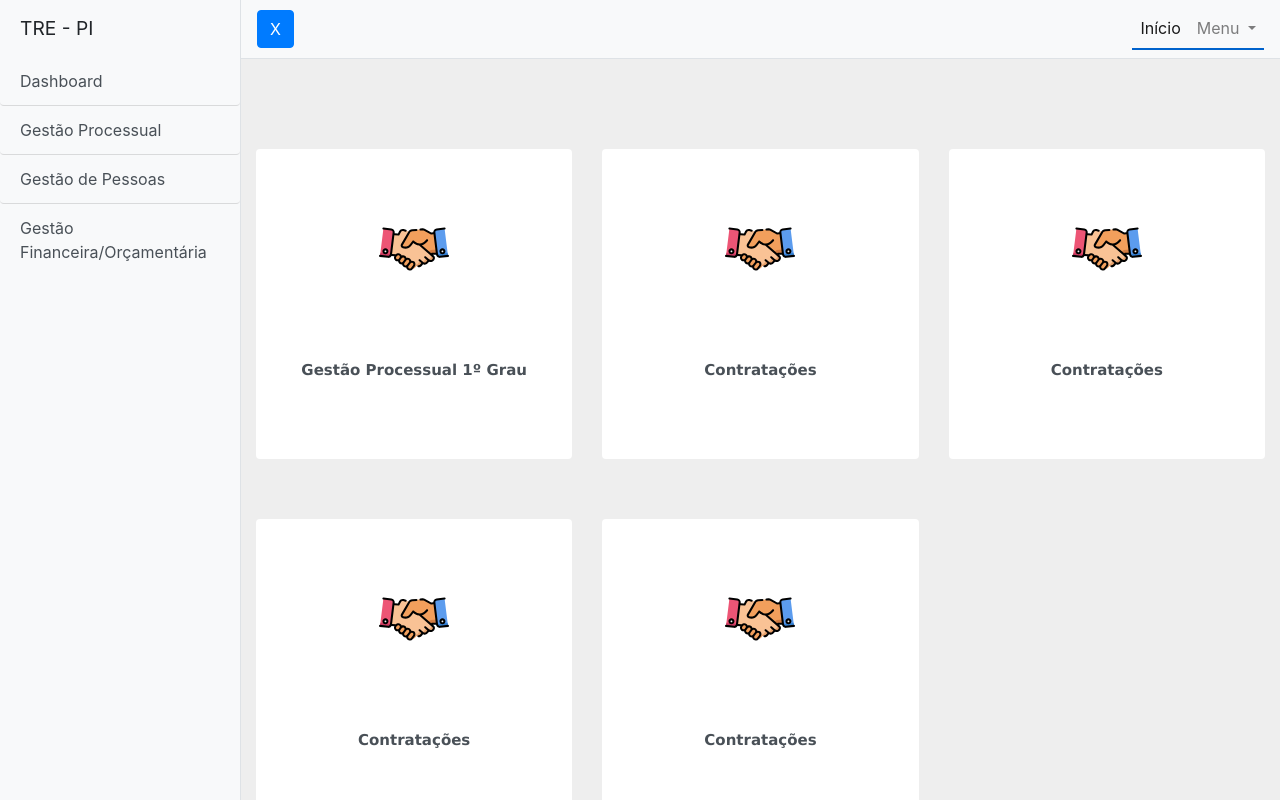
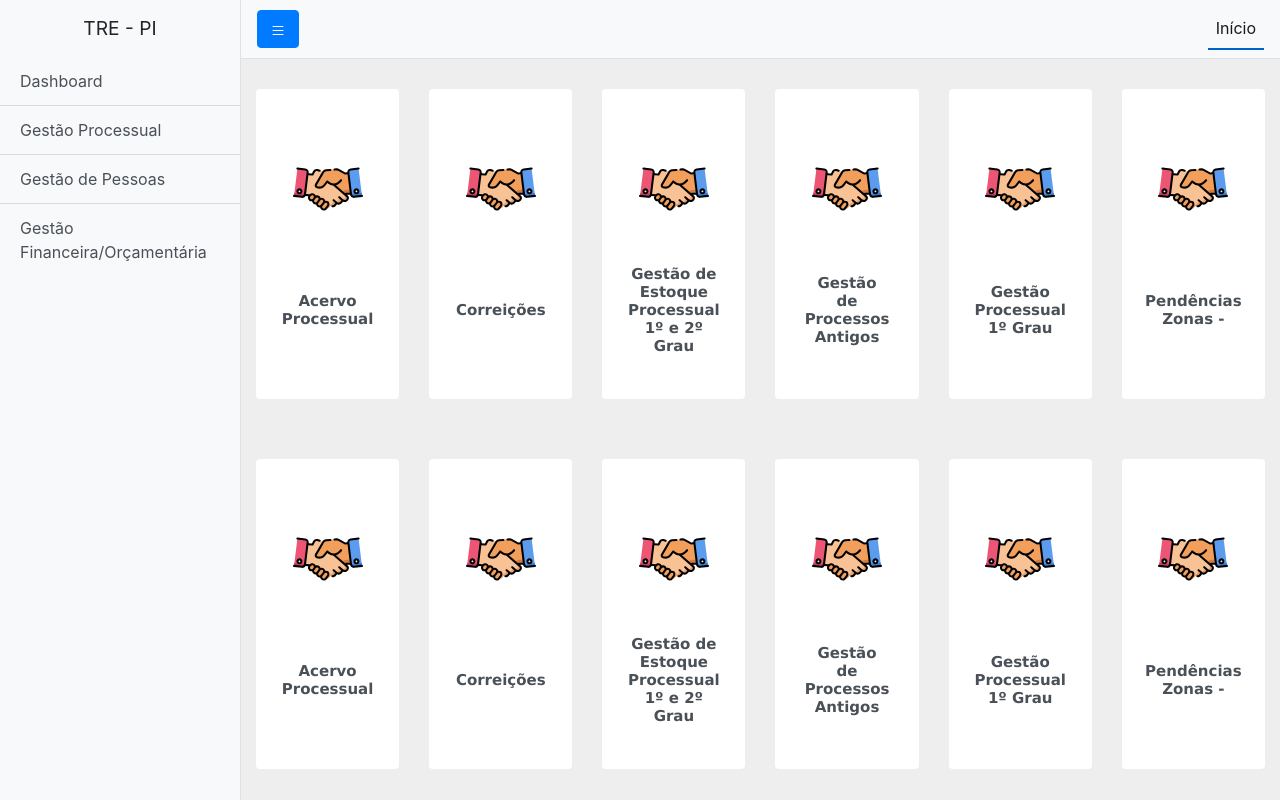
Before and after one commit to VictorCampelo/TRE-Panels-Link, a website: page index.html in a window 1280 px wide. Drawn offline with nearby package versions, Linux system fonts and the light colour scheme.

Commit message:
feat:Add toggle sidebar, columns grid, remove unless links

```diff
--- a/css/card.css
+++ b/css/card.css
@@ -12,7 +12,7 @@
             flex-direction: column;
             align-items: center;
             justify-content: center;
-            min-width: 150px;
+            min-width: 50px;
             /*width: 150px;*/
             height: auto;
             border-radius: 4px;
@@ -24,7 +24,7 @@
             color:#495057;
 
             background:#FFF;
-            padding:60px 10px;
+            padding:60px 30px;
             margin:30px 0px;
         }
 
--- a/css/simple-sidebar.css
+++ b/css/simple-sidebar.css
@@ -20,7 +20,7 @@ color: #0062cc;
 border-bottom:2px solid #0062cc;
 }
 .box{
-  padding:60px 0px;
+
 }
 
 .box-part{
@@ -62,11 +62,13 @@ html, body, .main, .main iframe {
   -moz-transition: margin .25s ease-out;
   -o-transition: margin .25s ease-out;
   transition: margin .25s ease-out;
+  height: 5000px;
 }
 
 #sidebar-wrapper .sidebar-heading {
   padding: 0.875rem 1.25rem;
   font-size: 1.2rem;
+  TEXT-ALIGN: center;
 }
 
 #sidebar-wrapper .list-group {
--- a/index.html
+++ b/index.html
@@ -24,14 +24,14 @@
 
     <!-- Sidebar -->
     <div class="bg-light border-right" id="sidebar-wrapper">
-      <div class="sidebar-heading">TRE - PI</div>
+      <div class="sidebar-heading">TRE - PI </div>
       <div class="list-group list-group-flush">
-        <a href="#" class="btn list-group-item list-group-item-action bg-light " data-cad="todos">Dashboard</a>
-        <a href="#" class="btn list-group-item list-group-item-action bg-light " data-cad="gestaoProcessual">Gestão
+        <a href="#" class="btn1 list-group-item list-group-item-action bg-light " data-cad="todos">Dashboard</a>
+        <a href="#" class="btn1 list-group-item list-group-item-action bg-light " data-cad="gestaoProcessual">Gestão
           Processual</a>
-        <a href="#" class="btn list-group-item list-group-item-action bg-light " data-cad="gestaoPessoas">Gestão de
+        <a href="#" class="btn1 list-group-item list-group-item-action bg-light " data-cad="gestaoPessoas">Gestão de
           Pessoas</a>
-        <a href="#" class="btn list-group-item list-group-item-action bg-light " data-cad="gestaoFinanceira">Gestão
+        <a href="#" class="btn1 list-group-item list-group-item-action bg-light " data-cad="gestaoFinanceira">Gestão
           Financeira/Orçamentária</a>
       </div>
     </div>
@@ -41,9 +41,12 @@
     <div id="page-content-wrapper">
 
       <nav class="navbar navbar-expand-lg navbar-light bg-light border-bottom">
-        <button class="btn btn-primary" id="menu-toggle">X</button>
-
-        <button class="navbar-toggler" type="button" data-toggle="collapse" data-target="#navbarSupportedContent"
+        <button class="btn btn-primary" id="menu-toggle">
+          <svg xmlns="http://www.w3.org/2000/svg" width="16" height="16" fill="currentColor" class="bi bi-list" viewBox="0 0 16 16">
+            <path fill-rule="evenodd" d="M2.5 11.5A.5.5 0 0 1 3 11h10a.5.5 0 0 1 0 1H3a.5.5 0 0 1-.5-.5zm0-4A.5.5 0 0 1 3 7h10a.5.5 0 0 1 0 1H3a.5.5 0 0 1-.5-.5zm0-4A.5.5 0 0 1 3 3h10a.5.5 0 0 1 0 1H3a.5.5 0 0 1-.5-.5z"/>
+          </svg>
+        </button>
+       <button class="navbar-toggler" type="button" data-toggle="collapse" data-target="#navbarSupportedContent"
           aria-controls="navbarSupportedContent" aria-expanded="false" aria-label="Toggle navigation">
           <span class="navbar-toggler-icon"></span>
         </button>
@@ -55,19 +58,19 @@
             </li>
             <!-- <li class="nav-item">
               <a class="nav-link" href="#">Link</a>
-            </li> -->
+            </li>
             <li class="nav-item dropdown">
               <a class="nav-link dropdown-toggle" href="#" id="navbarDropdown" role="button" data-toggle="dropdown"
                 aria-haspopup="true" aria-expanded="false">
                 Menu
               </a>
               <div class="dropdown-menu dropdown-menu-right" aria-labelledby="navbarDropdown">
-                <!-- <a class="dropdown-item" href="#">Action</a>
+               <a class="dropdown-item" href="#">Action</a>
                 <a class="dropdown-item" href="#">Another action</a>
-                <div class="dropdown-divider"></div> -->
+                <div class="dropdown-divider"></div>
                 <a class="dropdown-item" href="#">Sair</a>
               </div>
-            </li>
+            </li> -->
           </ul>
         </div>
       </nav>
@@ -75,86 +78,166 @@
       <div class="box">
         <div class="container">
           <div class="gestaos row">
-              <div class="tag gestaoProcessual col-lg-4 col-md-4 col-sm-4 col-xs-12 ">
+            <div class="tag gestaoProcessual col-lg-2 col-md-2 col-sm-2 col-xs-12 ">
 
-                <a href="gestaoprocessual.html">
-                  <div class="card__box">
-                    <div class="card__icon"><img src="./assets/icons/contratacoes.svg"></div>
-                    <div class="icon__text">
-                      <span class="icon__header"><strong>Gestão Processual 1º Grau</strong></span>
-
-                    </div>
-                  </div>
-                </a>
-
-
-              </div>
-
-              <div class="tag gestao gestaoPessoas col-lg-4 col-md-4 col-sm-4 col-xs-12">
-
-
+              <a href="acervoprocessual.html">
                 <div class="card__box">
                   <div class="card__icon"><img src="./assets/icons/contratacoes.svg"></div>
                   <div class="icon__text">
-                    <span class="icon__header"><strong>Contratações </strong></span>
+                    <span class="icon__header"><strong>Acervo Processual</strong></span>
+                  </div>
+                </div>
+              </a>
+            </div>
+
+            <div class="tag gestao gestaoPessoas col-lg-2 col-md-2 col-sm-2 col-xs-12">
+
+              <a href="gestaocorreicao.html">
+                <div class="card__box">
+                  <div class="card__icon"><img src="./assets/icons/contratacoes.svg"></div>
+                  <div class="icon__text">
+                    <span class="icon__header"><strong>Correições</strong></span>
+                  </div>
+                </div>
+              </a>
+            </div>
+
+            <div class="tag gestaoProcessual col-lg-2 col-md-2 col-sm-2 col-xs-12">
+
+              <a href="gestaoprocessualprimeiroesegundo.html">
+                <div class="card__box" onclick="link('index.html?BI=contratacoes')">
+                  <div class="card__icon"><img src="./assets/icons/contratacoes.svg"></div>
+                  <div class="icon__text">
+                    <span class="icon__header"><strong>Gestão de Estoque Processual 1º e 2º Grau</strong></span>
+                  </div>
+                </div>
+              </a>
+            </div>
+
+            <div class="tag gestaoFinanceira col-lg-2 col-md-2 col-sm-2 col-xs-12">
+
+              <a href="gestaoprocessosantigos.html">
+                <div class="card__box" onclick="link('index.html?BI=contratacoes')">
+                  <div class="card__icon"><img src="./assets/icons/contratacoes.svg"></div>
+                  <div class="icon__text">
+                    <span class="icon__header"><strong>Gestão de Processos Antigos</strong></span>
+                  </div>
+                </div>
+              </a>
+            </div>
+
+            <div class="tag gestaoFinanceira col-lg-2 col-md-2 col-sm-2 col-xs-12">
+
+              <a href="gestaoprocessual.html">
+                <div class="card__box" onclick="link('index.html?BI=contratacoes')">
+                  <div class="card__icon"><img src="./assets/icons/contratacoes.svg"></div>
+                  <div class="icon__text">
+                    <span class="icon__header"><strong>Gestão Processual 1º Grau</strong></span>
 
                   </div>
                 </div>
+              </a>
+            </div>
 
-              </div>
+            <div class="tag gestaoFinanceira col-lg-2 col-md-2 col-sm-2 col-xs-12">
 
-              <div class="tag gestaoProcessual col-lg-4 col-md-4 col-sm-4 col-xs-12">
-
-
+              <a href="gestaopendenciaszonas.html">
                 <div class="card__box" onclick="link('index.html?BI=contratacoes')">
                   <div class="card__icon"><img src="./assets/icons/contratacoes.svg"></div>
                   <div class="icon__text">
-                    <span class="icon__header"><strong>Contratações </strong></span>
+                    <span class="icon__header"><strong>Pendências Zonas -</strong></span>
 
                   </div>
                 </div>
+              </a>
+            </div>
 
-              </div>
+            <div class="tag gestaoProcessual col-lg-2 col-md-2 col-sm-2 col-xs-12 ">
 
-              <div class="tag gestaoFinanceira col-lg-4 col-md-4 col-sm-4 col-xs-12">
+              <a href="acervoprocessual.html">
+                <div class="card__box">
+                  <div class="card__icon"><img src="./assets/icons/contratacoes.svg"></div>
+                  <div class="icon__text">
+                    <span class="icon__header"><strong>Acervo Processual</strong></span>
+                  </div>
+                </div>
+              </a>
+            </div>
 
+            <div class="tag gestao gestaoPessoas col-lg-2 col-md-2 col-sm-2 col-xs-12">
 
+              <a href="gestaocorreicao.html">
+                <div class="card__box">
+                  <div class="card__icon"><img src="./assets/icons/contratacoes.svg"></div>
+                  <div class="icon__text">
+                    <span class="icon__header"><strong>Correições</strong></span>
+                  </div>
+                </div>
+              </a>
+            </div>
+
+            <div class="tag gestaoProcessual col-lg-2 col-md-2 col-sm-2 col-xs-12">
+
+              <a href="gestaoprocessualprimeiroesegundo.html">
                 <div class="card__box" onclick="link('index.html?BI=contratacoes')">
                   <div class="card__icon"><img src="./assets/icons/contratacoes.svg"></div>
                   <div class="icon__text">
-                    <span class="icon__header"><strong>Contratações </strong></span>
+                    <span class="icon__header"><strong>Gestão de Estoque Processual 1º e 2º Grau</strong></span>
+                  </div>
+                </div>
+              </a>
+            </div>
+
+            <div class="tag gestaoFinanceira col-lg-2 col-md-2 col-sm-2 col-xs-12">
+
+              <a href="gestaoprocessosantigos.html">
+                <div class="card__box" onclick="link('index.html?BI=contratacoes')">
+                  <div class="card__icon"><img src="./assets/icons/contratacoes.svg"></div>
+                  <div class="icon__text">
+                    <span class="icon__header"><strong>Gestão de Processos Antigos</strong></span>
+                  </div>
+                </div>
+              </a>
+            </div>
+
+            <div class="tag gestaoFinanceira col-lg-2 col-md-2 col-sm-2 col-xs-12">
+
+              <a href="gestaoprocessual.html">
+                <div class="card__box" onclick="link('index.html?BI=contratacoes')">
+                  <div class="card__icon"><img src="./assets/icons/contratacoes.svg"></div>
+                  <div class="icon__text">
+                    <span class="icon__header"><strong>Gestão Processual 1º Grau</strong></span>
 
                   </div>
                 </div>
+              </a>
+            </div>
 
-              </div>
+            <div class="tag gestaoFinanceira col-lg-2 col-md-2 col-sm-2 col-xs-12">
 
-              <div class="tag gestaoFinanceira col-lg-4 col-md-4 col-sm-4 col-xs-12">
-
-
+              <a href="gestaopendenciaszonas.html">
                 <div class="card__box" onclick="link('index.html?BI=contratacoes')">
                   <div class="card__icon"><img src="./assets/icons/contratacoes.svg"></div>
                   <div class="icon__text">
-                    <span class="icon__header"><strong>Contratações </strong></span>
+                    <span class="icon__header"><strong>Pendências Zonas -</strong></span>
 
                   </div>
                 </div>
-
-              </div>
+              </a>
             </div>
           </div>
         </div>
       </div>
+
       <!-- /#page-content-wrapper -->
-
+      <!-- /#wrapper -->
     </div>
-    <!-- /#wrapper -->
 
     <!-- Bootstrap core JavaScript -->
     <script src="vendor/jquery/jquery.min.js"></script>
     <script src="vendor/bootstrap/js/bootstrap.bundle.min.js"></script>
     <script>
-      $('.btn').on('click', function () {
+      $('.btn1').on('click', function () {
         var cat = $(this).attr('data-cad')
         if (cat == 'todos') {
           $('.gestaos div').show()
```
Also changed, not shown: estoqueprocessual.html (+9 -7 lines).
